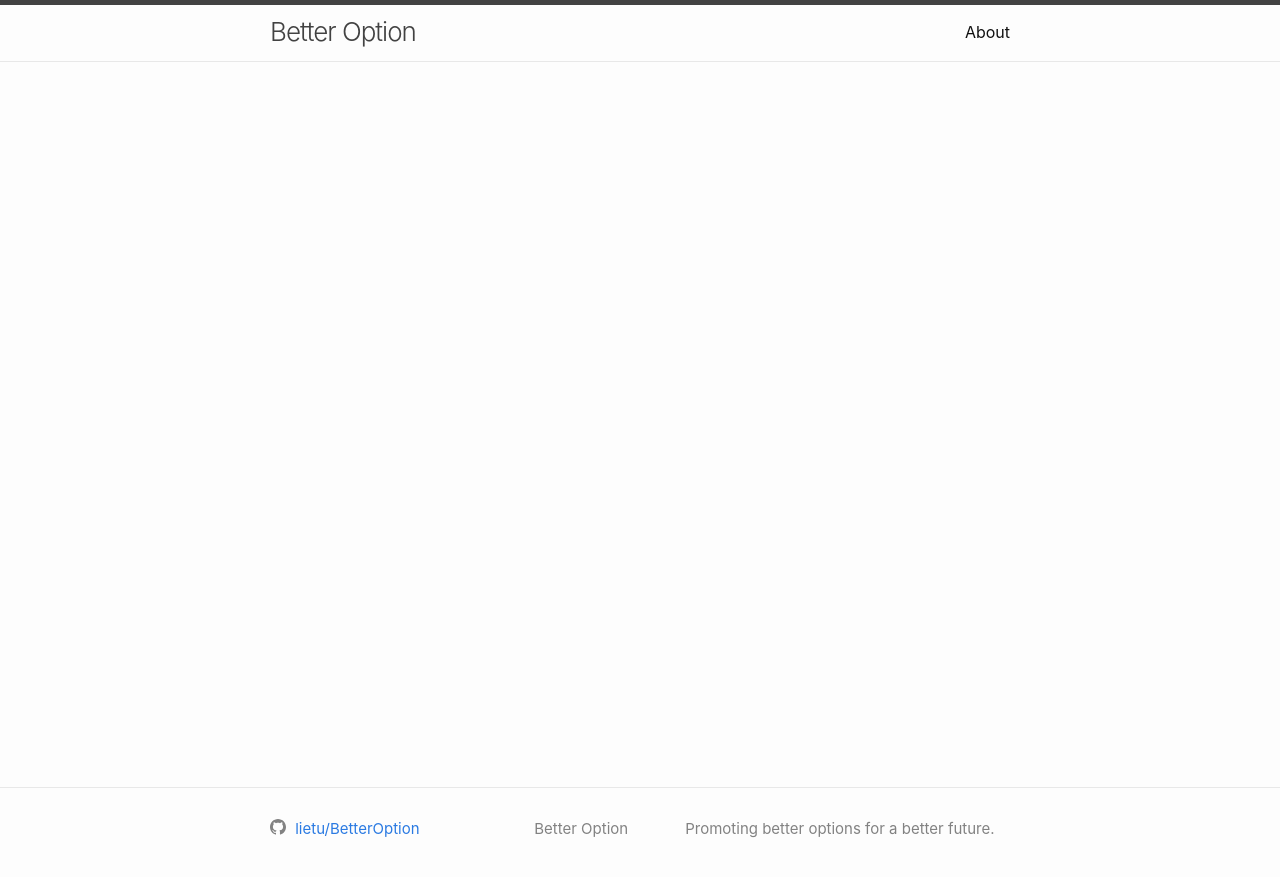
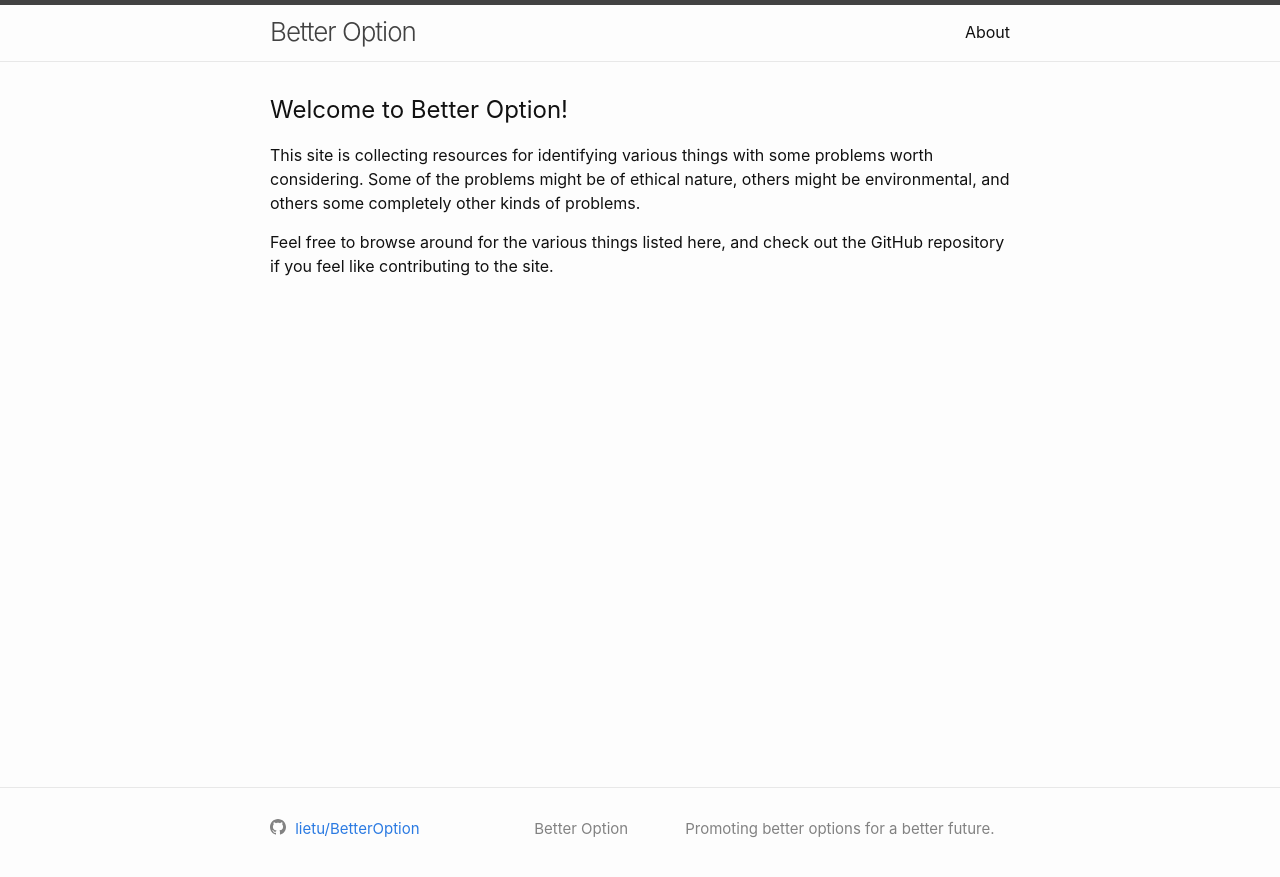
Before and after one commit to lietu/BetterOption, a Jekyll site: the page built from web/index.html, in a window 1280 px wide. Shown: the top 877 px of the page. Built offline with Jekyll 4.4.1, drawn with Linux system fonts in a browser that asks for light colours.

Commit message:
A bit better index page.

```diff
--- a/web/index.html
+++ b/web/index.html
@@ -1,6 +1,40 @@
 ---
 layout: home
 ---
+
+<h2>Welcome to Better Option!</h2>
+<p>
+  This site is collecting resources for identifying various things with some
+  problems worth considering. Some of the problems might be of ethical nature,
+  others might be environmental, and others some completely other kinds of
+  problems.
+</p>
+
+<p>
+  Feel free to browse around for the various things listed here, and check out
+  the GitHub repository if you feel like contributing to the site.
+</p>
+
+{% if site.data.categories.size > 0 %}
+<h2>Categories of things</h2>
+<ul>
+{% for category in site.data.categories %}
+  <li><a href="{{ category.path | relative_url }}">{{ category.item_name }}</a></li>
+{% endfor %}
+</ul>
+{% endif %}
+
+{% if site.data.things.size > 0 %}
+<h2>Things</h2>
+<ul>
+{% for thing in site.data.things %}
+  <li>
+    <a href="{{ thing.path | relative_url }}">{{ thing.item_name }}</a>
+    (<a href="{{ thing.category_path | relative_url }}">{{ thing.category_name }}</a>)
+  </li>
+{% endfor %}
+</ul>
+{% endif %}
 
 {% if site.data.classes.size > 0 %}
 <h2>Problem classes</h2>
@@ -23,27 +57,6 @@ layout: home
 </ul>
 {% endif %}
 
-{% if site.data.categories.size > 0 %}
-<h2>Categories of things</h2>
-<ul>
-{% for category in site.data.categories %}
-  <li><a href="{{ category.path | relative_url }}">{{ category.item_name }}</a></li>
-{% endfor %}
-</ul>
-{% endif %}
-
-{% if site.data.things.size > 0 %}
-<h2>Things</h2>
-<ul>
-{% for thing in site.data.things %}
-  <li>
-    <a href="{{ thing.path | relative_url }}">{{ thing.item_name }}</a>
-    (<a href="{{ thing.category_path | relative_url }}">{{ thing.category_name }}</a>)
-  </li>
-{% endfor %}
-</ul>
-{% endif %}
-
 {% if site.data.options.size > 0 %}
 <h2>Options</h2>
 <ul>
```
